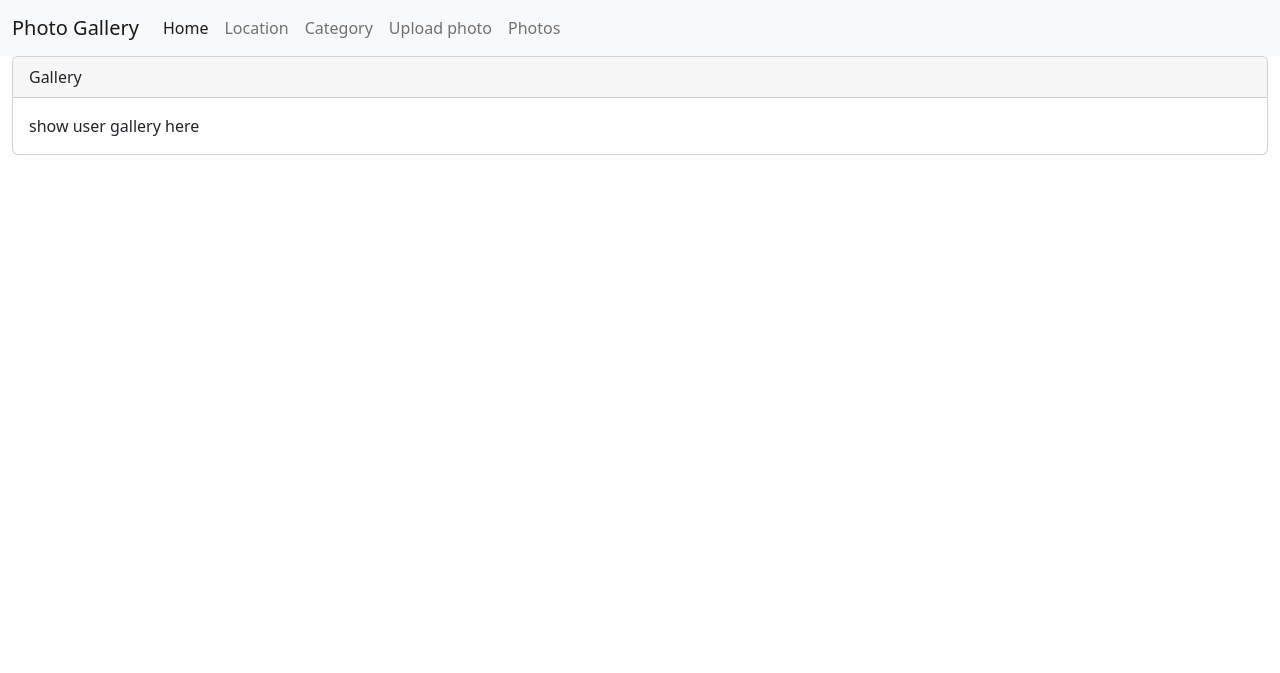
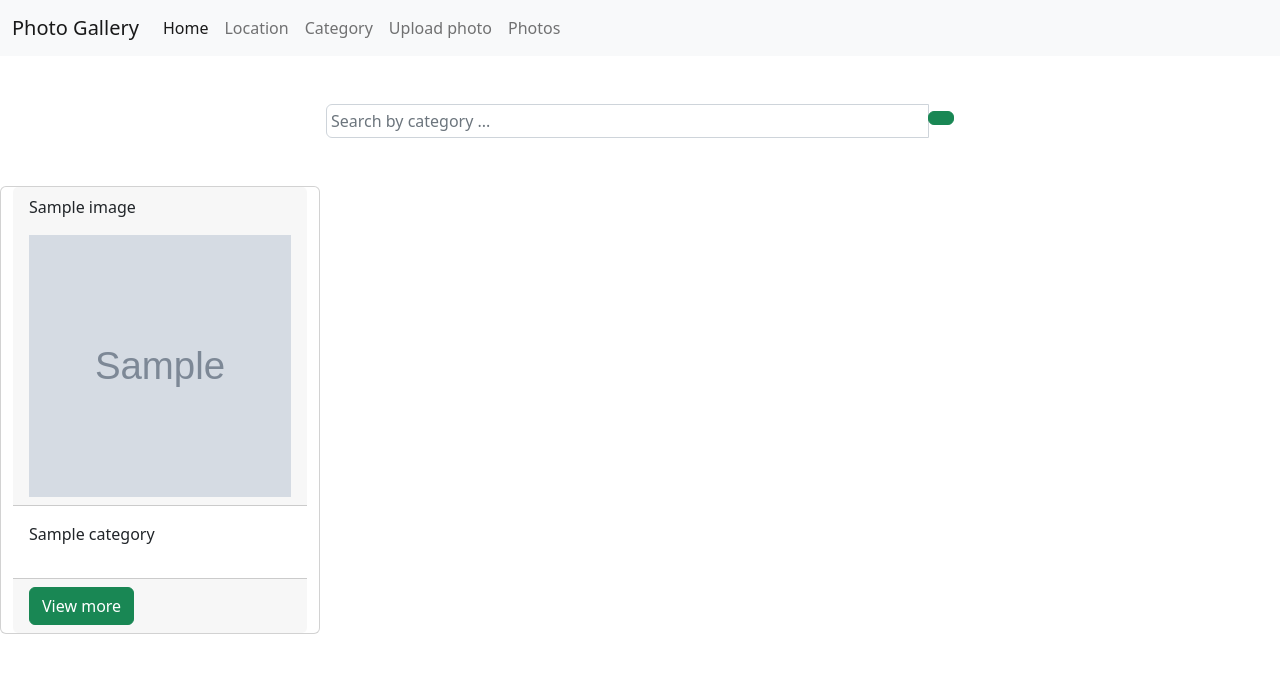
Before and after one commit to rossyvee/portfolio-website, a Django app: page / in a window 1280 px wide. Shown: the top 673 px of the page. Run offline with Django 4.2, Linux system fonts and the light colour scheme; tables that the repository leaves empty hold one stand-in row (values such as "Sample post"); grey boxes marked "Sample" are stand-in pictures; parts of the project's set-up code (start-up, migrations or seed data) failed here and were passed over.

Commit message:
updated the file

```diff
--- a/gallery/templates/index.html
+++ b/gallery/templates/index.html
@@ -1,13 +1,50 @@
 {%extends 'partials/base.html'%}
+}
+{% block content %}
 
-{% block content %}
+
+<div class="search w-50 mx-auto my-5">
+  <form class="navbar-form" role="search"  action="{% url 'search' %}" method="GET">
+    {%csrf_token%}
+    <div class="input-group">
+      <input type="text" class="form-control p-1" placeholder="Search by category ..." name="cat">
+      <div class="input-group-btn">
+        <button class="btn btn-success" type="submit"><i class="fa-solid fa-magnifying-glass"></i></button>
+      </div>
+    </div>
+
+  </form>
+
+
+</div>
 {{block.super}}
-    <div class="card">
-  <div class="card-header">
-    Gallery
+{%if images%}
+
+<div class="row">
+{%for image in images%}
+
+
+  <div class="card col-md-3  " width="18rem">
+    <div class="card-header">
+      <p><span>{{image.name}}</span></p>
+      <img src="{{image.image.url}}" alt="" style="width: 100%; aspect-ratio:1;">
+
+    </div>
+    <div class="card-body p-3">
+      <p>{{image.category}}</p>
+
+    </div>
+    <div class="card-footer">
+      <a href="{%url 'single' id=image.id%}" class="btn btn-success">View more</a>
+
+    </div>
   </div>
-  <div class="card-body">
-    show user gallery here
-  </div>
+
+
+{%endfor%}
 </div>
+
+
+
+{%endif%}
 {% endblock %}
```
